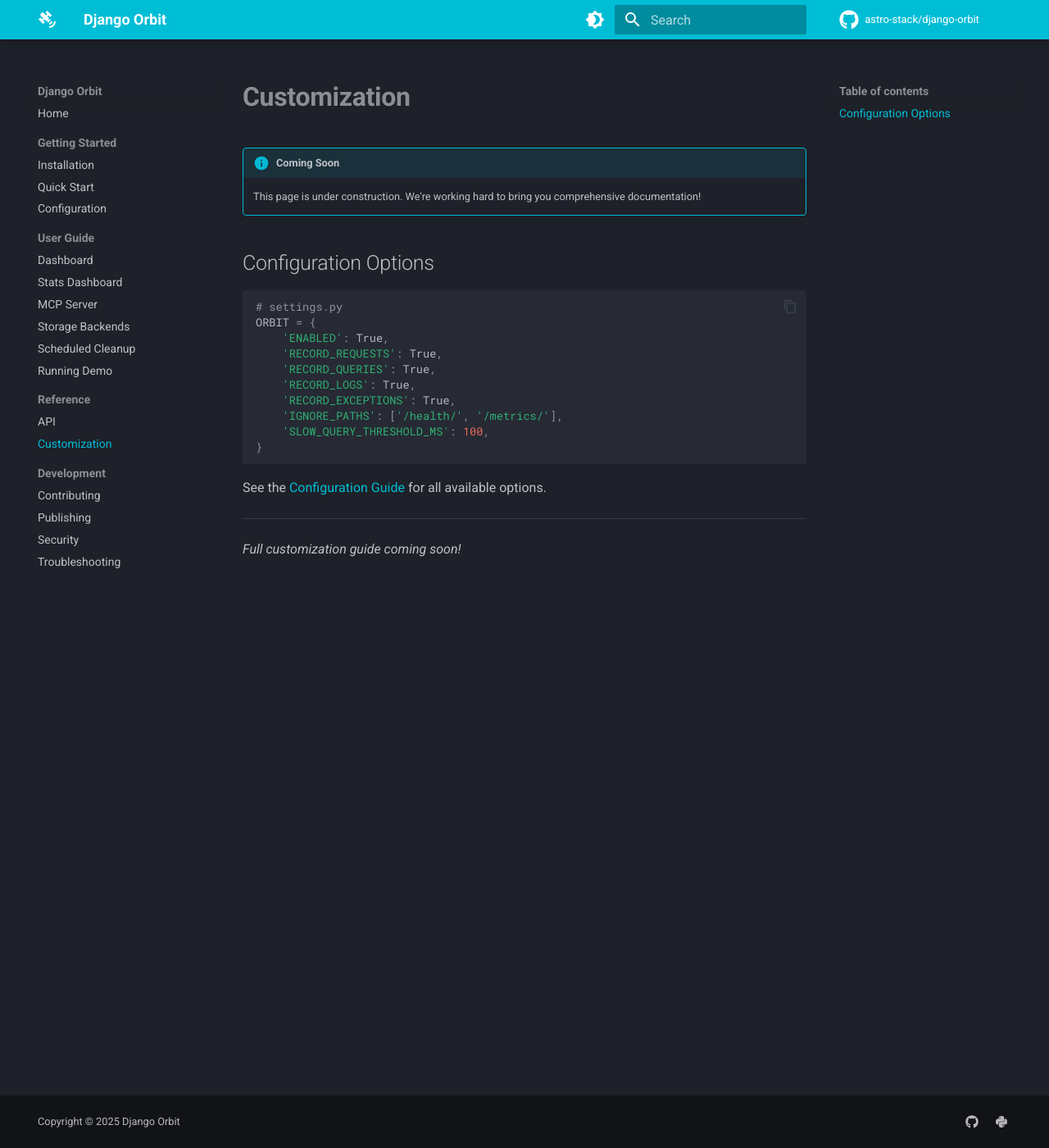
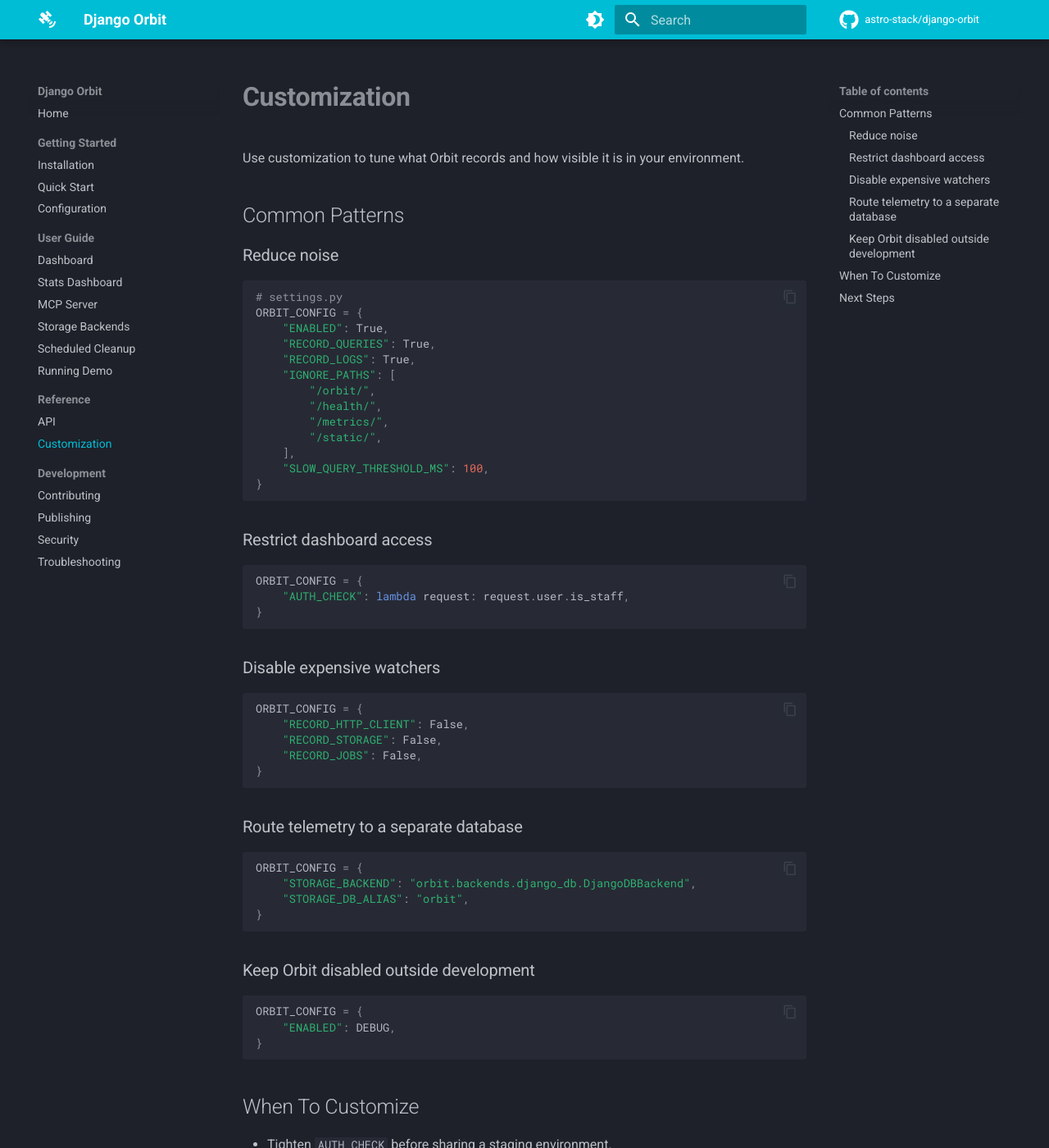
Before and after one commit to astro-stack/django-orbit, an MkDocs documentation site: the page built from docs/customization.md, in a window 1280 px wide and 1400 px high. Shown: the whole window at 82% size. Built offline with MkDocs 1.6.1 and Material for MkDocs 9.7.7, drawn with Linux system fonts in a browser that asks for light colours; comment, search, counter and statistics services are not loaded; some of the changed text lies outside the part shown.

Commit message:
fix: stabilize tests and refresh docs

````diff
--- a/docs/customization.md
+++ b/docs/customization.md
@@ -1,25 +1,71 @@
 # Customization
 
-!!! info "Coming Soon"
-    This page is under construction. We're working hard to bring you comprehensive documentation!
+Use customization to tune what Orbit records and how visible it is in your environment.
 
-## Configuration Options
+## Common Patterns
+
+### Reduce noise
 
 ```python
 # settings.py
-ORBIT = {
-    'ENABLED': True,
-    'RECORD_REQUESTS': True,
-    'RECORD_QUERIES': True,
-    'RECORD_LOGS': True,
-    'RECORD_EXCEPTIONS': True,
-    'IGNORE_PATHS': ['/health/', '/metrics/'],
-    'SLOW_QUERY_THRESHOLD_MS': 100,
+ORBIT_CONFIG = {
+    "ENABLED": True,
+    "RECORD_QUERIES": True,
+    "RECORD_LOGS": True,
+    "IGNORE_PATHS": [
+        "/orbit/",
+        "/health/",
+        "/metrics/",
+        "/static/",
+    ],
+    "SLOW_QUERY_THRESHOLD_MS": 100,
 }
 ```
 
-See the [Configuration Guide](configuration.md) for all available options.
+### Restrict dashboard access
 
----
+```python
+ORBIT_CONFIG = {
+    "AUTH_CHECK": lambda request: request.user.is_staff,
+}
+```
 
-*Full customization guide coming soon!*
+### Disable expensive watchers
+
+```python
+ORBIT_CONFIG = {
+    "RECORD_HTTP_CLIENT": False,
+    "RECORD_STORAGE": False,
+    "RECORD_JOBS": False,
+}
+```
+
+### Route telemetry to a separate database
+
+```python
+ORBIT_CONFIG = {
+    "STORAGE_BACKEND": "orbit.backends.django_db.DjangoDBBackend",
+    "STORAGE_DB_ALIAS": "orbit",
+}
+```
+
+### Keep Orbit disabled outside development
+
+```python
+ORBIT_CONFIG = {
+    "ENABLED": DEBUG,
+}
+```
+
+## When To Customize
+
+- Tighten `AUTH_CHECK` before sharing a staging environment.
+- Lower `SLOW_QUERY_THRESHOLD_MS` when profiling local performance issues.
+- Expand `IGNORE_PATHS` for health checks, metrics, and internal endpoints.
+- Disable watchers selectively if you are debugging overhead or isolating an issue.
+
+## Next Steps
+
+- [Configuration Reference](configuration.md)
+- [Security](security.md)
+- [Storage Backends](storage-backends.md)
--- a/pyproject.toml
+++ b/pyproject.toml
@@ -67,7 +67,7 @@
 
 [project.urls]
 Homepage = "https://github.com/astro-stack/django-orbit"
-Documentation = "https://github.com/astro-stack/django-orbit#readme"
+Documentation = "https://astro-stack.github.io/django-orbit"
 Repository = "https://github.com/astro-stack/django-orbit"
 Changelog = "https://github.com/astro-stack/django-orbit/blob/main/CHANGELOG.md"
 "Bug Tracker" = "https://github.com/astro-stack/django-orbit/issues"
@@ -122,6 +122,7 @@
 [tool.pytest.ini_options]
 DJANGO_SETTINGS_MODULE = "tests.settings"
 python_files = ["test_*.py", "*_test.py"]
+norecursedirs = [".pytest_cache", "orbit_test_storage"]
 addopts = [
     "--strict-markers",
     "-ra",
````
Also changed, not shown: CHANGELOG.md (+12 -0 lines), CONTRIBUTING.md (+2 -2 lines), docs/api.md (+31 -9 lines), docs/quickstart.md (+39 -12 lines), docs/troubleshooting.md (+1 -1 lines), 3 other files.
